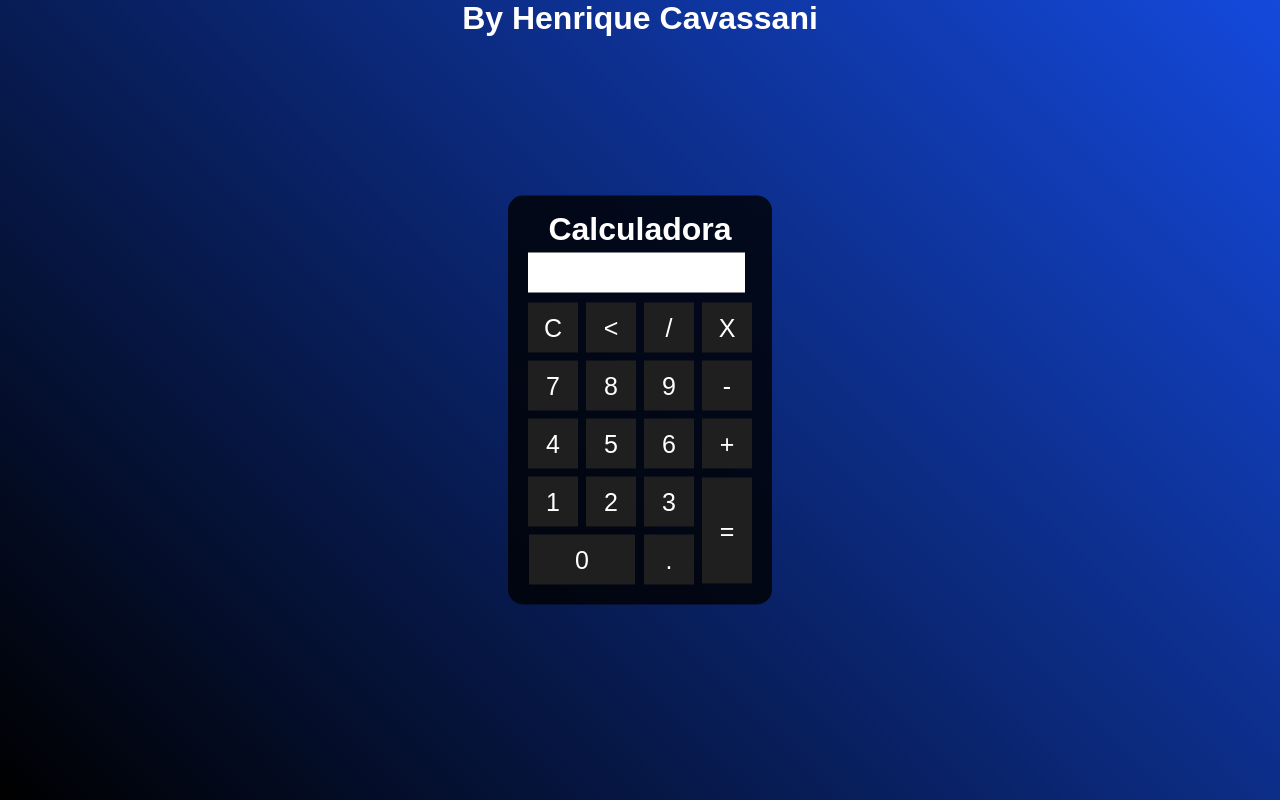
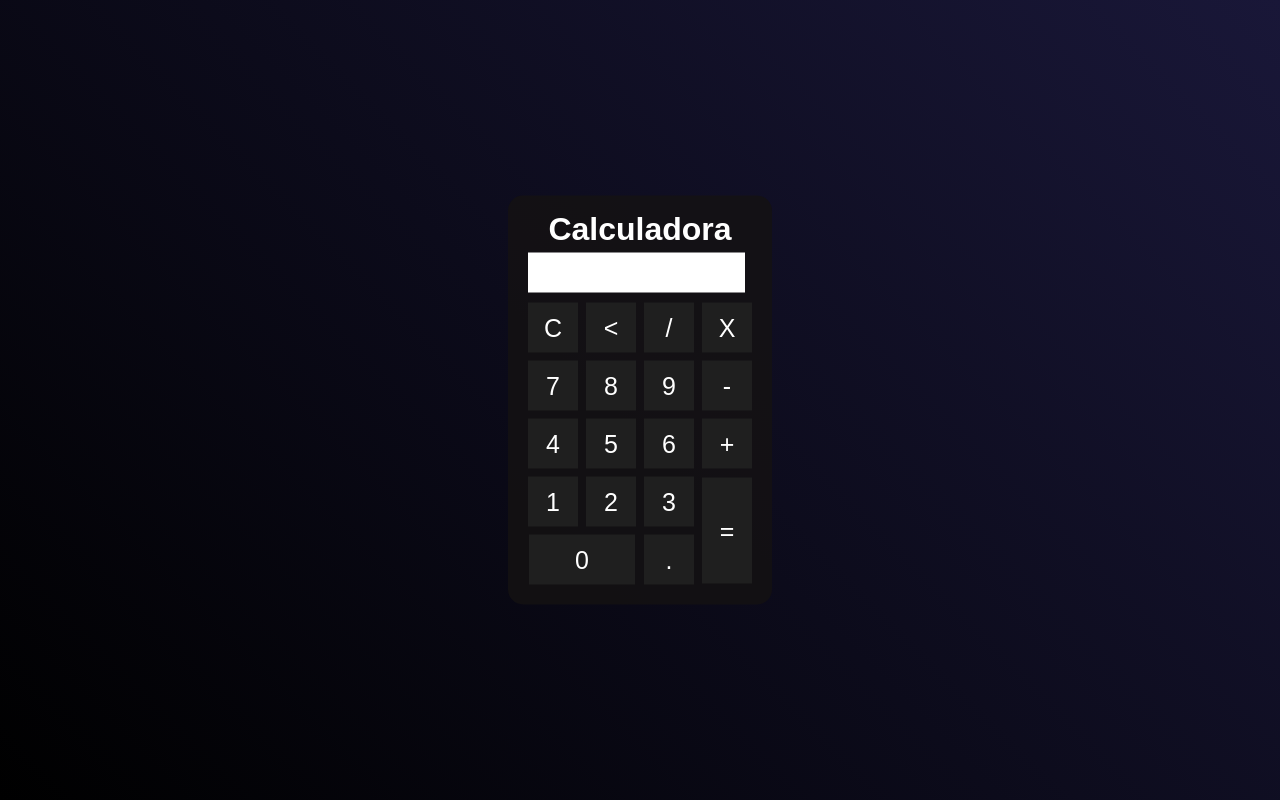
Before and after one commit to HenriqueCavassani/Calculadora-JS, a plain HTML site: page index.html in a window 1280 px wide. Drawn offline with Linux system fonts and the light colour scheme.

Commit message:
Calculadora

```diff
--- a/index.html
+++ b/index.html
@@ -8,14 +8,14 @@
         *{margin:0;
         padding: 0;}
     .fundo{
-        background-image: linear-gradient(45deg,black,rgb(20, 73, 220));
+        background-image: linear-gradient(45deg,rgb(0, 0, 0),rgb(25, 23, 56));
     height: 100vh;
 color: white;
 font-family: Arial, Helvetica, sans-serif;
 text-align: center;}
 .calculadora{
     position: absolute;
-    background-color: rgba(0,0,0,0.8);
+    background-color: rgba(20, 18, 18, 0.8);
     top: 50%;
     left: 50%;
     transform: translate(-50%,-50%);
@@ -51,7 +51,7 @@ text-align: center;}
 </head>
 <body>
     <div class="fundo">
-        <h1>By Henrique Cavassani</h1>
+        <h1></h1>
         <div class="calculadora">
         <h1>Calculadora</h1>
         <p id="resultado"></p>
```
